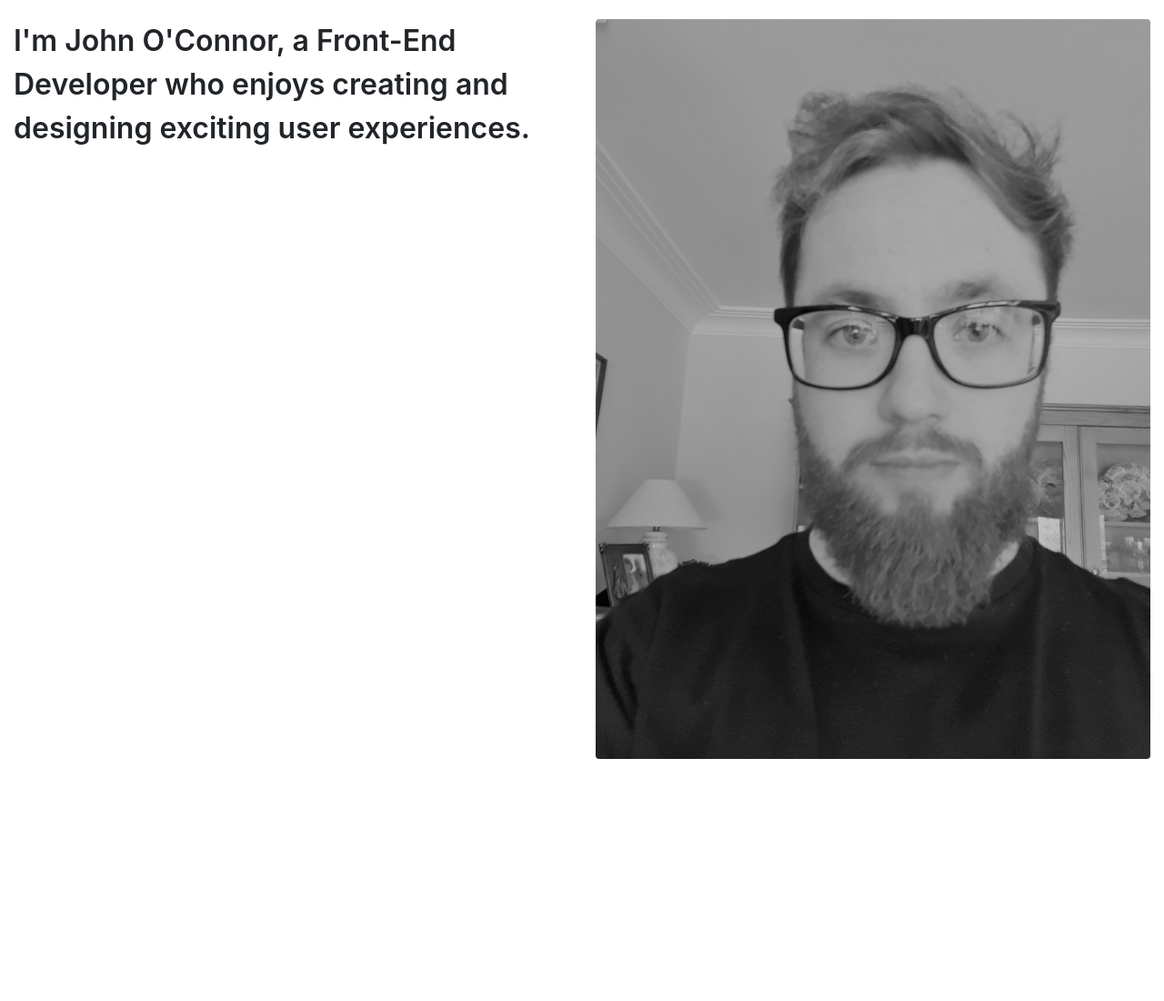
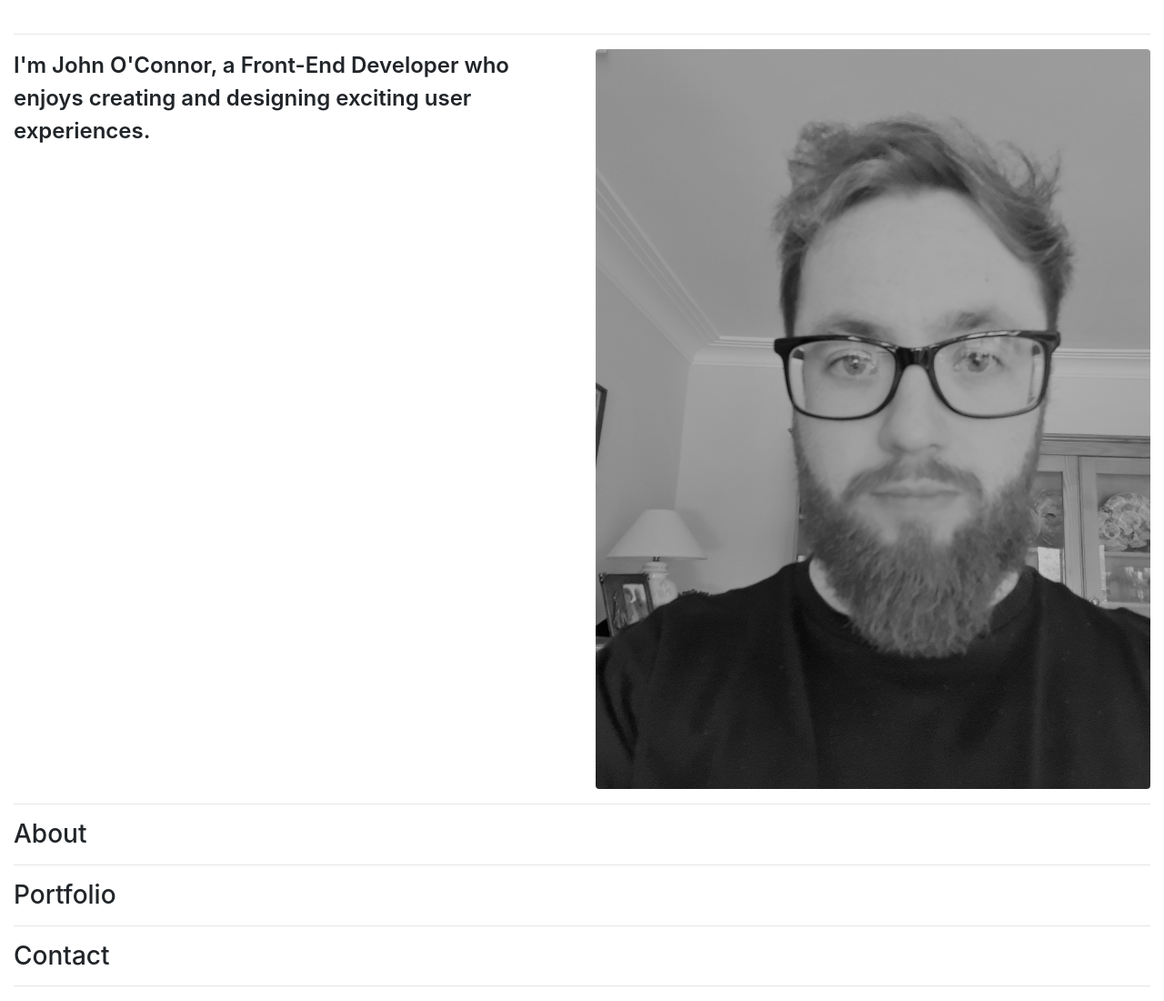
Before and after one commit to johnnycistudent/JOCportfolio, a website: page index.html in a window 1280 px wide. Shown: the part 85-1185 px from the top of the page at 91% size. Before the commit the page ends 919 px from the top, so only its background shows below. Drawn offline with nearby package versions, Linux system fonts and the light colour scheme; a web font is replaced by a local one.

Commit message:
layout changed, home section added

```diff
--- a/assets/scss/main.scss
+++ b/assets/scss/main.scss
@@ -20,7 +20,7 @@ body {
 /*---------------- Intro Text ----------------*/
 
 .intro-text {
-    font-size: 2rem;
+    font-size: 1.5rem;
     font-weight: 600;
 }
 
--- a/index.html
+++ b/index.html
@@ -21,6 +21,8 @@
 
 <body>
 
+    <!----- Navbar ----->
+
 	<nav class="navbar navbar-expand-lg navbar-light">
 		<a class="navbar-brand" href="#">JOC</a>
 		<button class="navbar-toggler" type="button" data-toggle="collapse" data-target="#navbarNavAltMarkup" aria-controls="navbarNavAltMarkup" aria-expanded="false" aria-label="Toggle navigation">
@@ -37,13 +39,22 @@
 		</div>
 	</nav>
 
+    <!----- Sections ----->
+
 	<div class="container-fluid">
+        <hr>
+        <!----- Home Section ----->
 
-		<div class="about-section">
+		<div class="home-section">
 			<div class="row">
-				<div class="intro col-md">
+
+                <!----- Introduction ----->
+
+                <div class="intro col-md">
                     <p class="intro-text">I'm John O'Connor, a Front-End Developer who enjoys creating and designing exciting user experiences.</p>
 				</div>
+
+                <!----- Profile Photo ----->
 
 				<div class="portrait col-md">
                     <img src="assets/images/Portrait_test.jpg" class="rounded profile_image" alt="profile_image">
@@ -51,13 +62,35 @@
 			</div>
 		</div>
 
-		<div class="portfolio-section">
+        <hr>
+
+        <!----- About Section ----->
+
+
+        <div class="about-section">
+            <h3>About</h3>
 
 		</div>
 
+        <hr>
+
+        <!----- Portfolio Section ----->
+
+		<div class="portfolio-section">
+            <h3>Portfolio</h3>
+		</div>
+
+        <hr>
+
+        <!----- Contact Section ----->
+
 		<div class="contact-section">
+            <h3>Contact</h3>
+		</div>
 
-		</div>
+        <hr>
+
+        <!----- Footer ----->
 
 	</div>
 
```
Also changed, not shown: dist/css/main.css, 1 other file.
